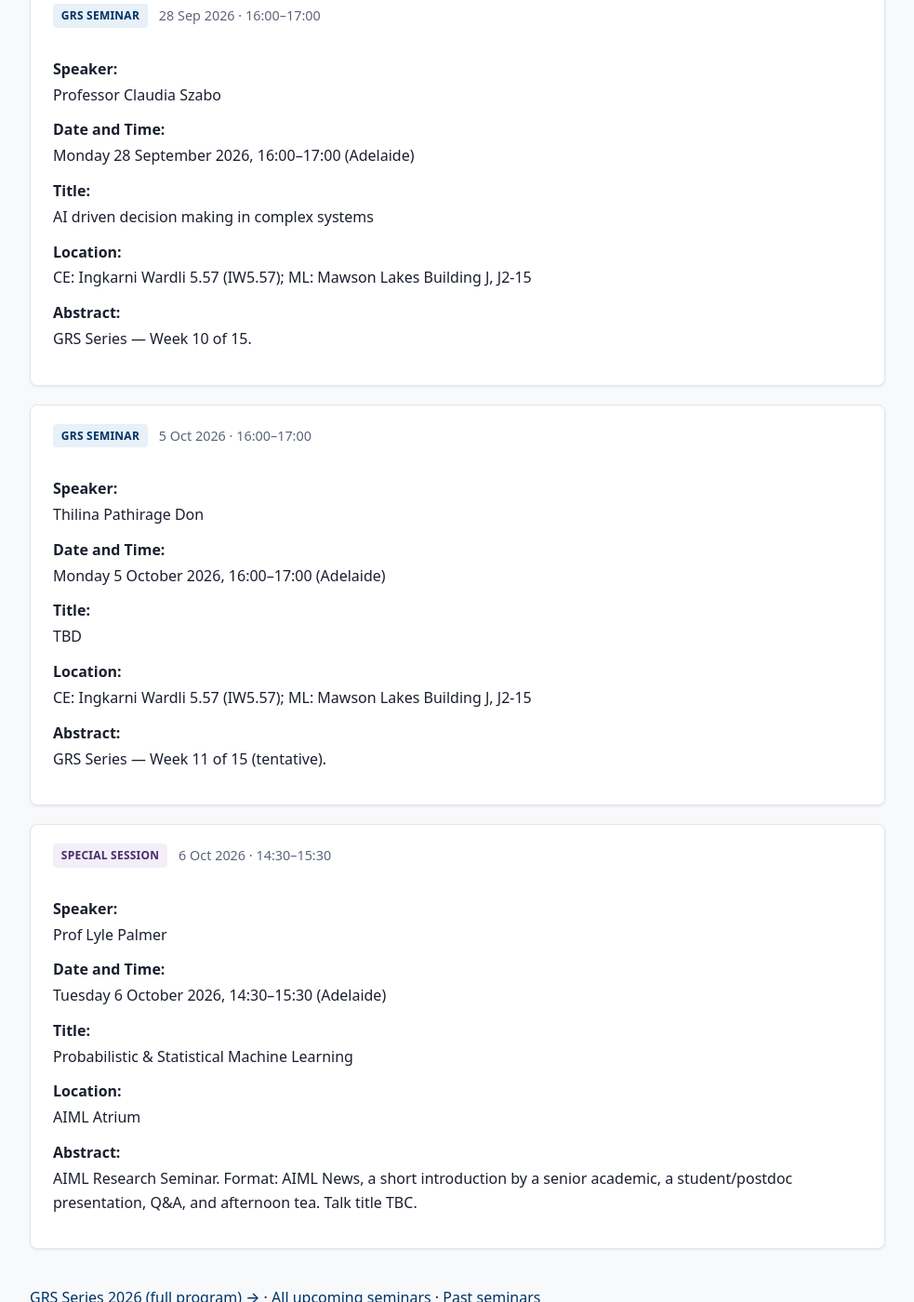
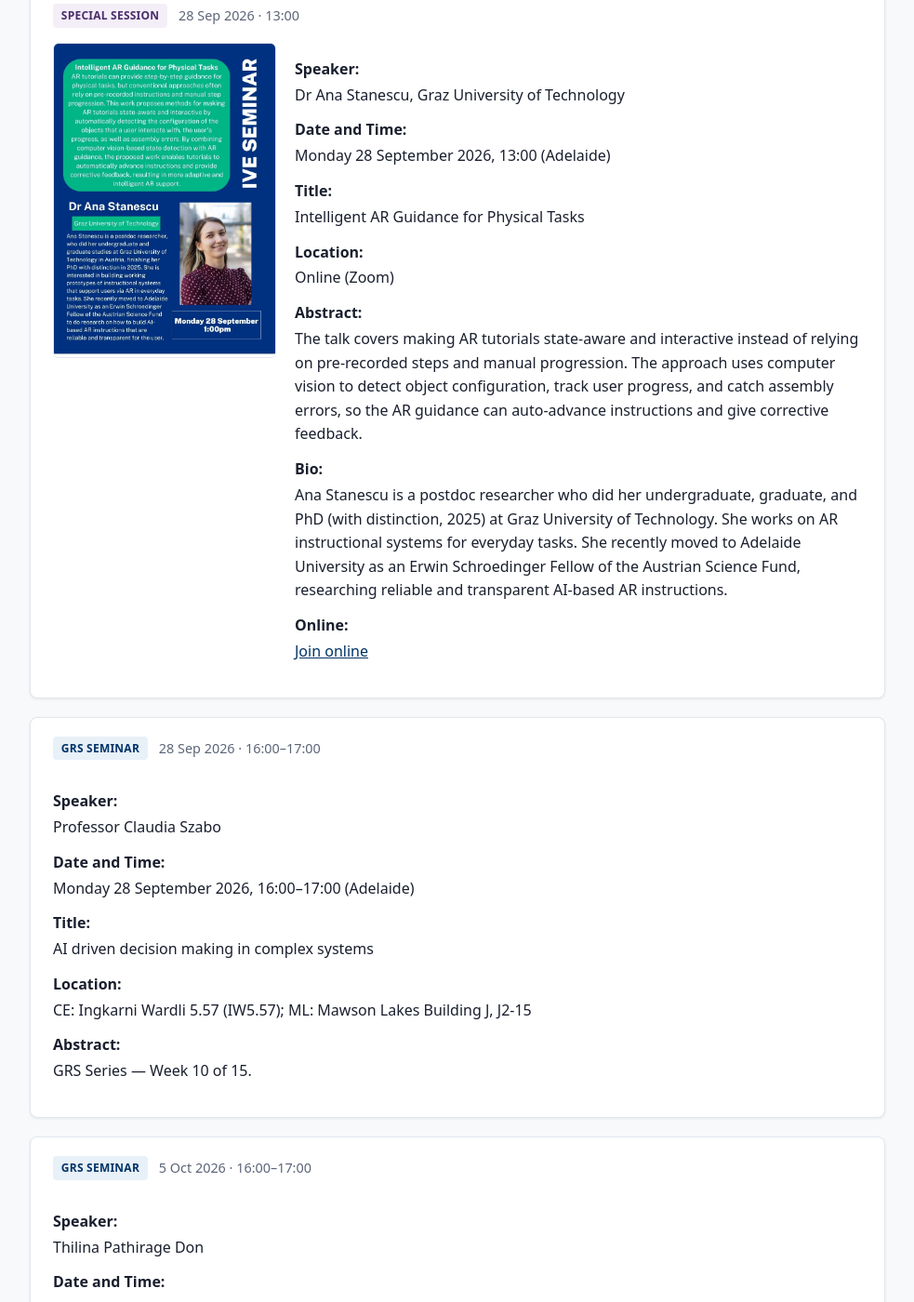
Before and after one commit to ht-timchen/Adelaide-CSIT-GRC, a Jekyll site: the page built from index.md, in a window 1280 px wide and 1400 px high, scrolled down 1324 px. Shown: the whole window at 93% size, without its empty margins (148-1131 px from the left). Built offline with Jekyll 4.4.1, drawn with Linux system fonts in a browser that asks for light colours.

Commit message:
Add Ana Stanescu IVE seminar on 28 September.
Co-authored-by: Cursor <cursoragent@cursor.com>

```diff
--- a/_data/seminars.yml
+++ b/_data/seminars.yml
@@ -556,6 +556,22 @@ seminars:
       AIML Research Seminar. Format: AIML News, a short introduction by a senior academic, a student/postdoc presentation, Q&A, and afternoon tea. Talk title TBC.
     status: scheduled
 
+  - id: special-2026-09-28-ive-stanescu
+    type: special
+    title: "Intelligent AR Guidance for Physical Tasks"
+    speaker: "Dr Ana Stanescu, Graz University of Technology"
+    date: 2026-09-28
+    time: "13:00"
+    location: "Online (Zoom)"
+    image: "/assets/seminars/special-2026-09-28-ive-stanescu.jpg"
+    image_alt: "IVE Seminar poster — Intelligent AR Guidance for Physical Tasks, Monday 28 September 1:00pm. Speaker Dr Ana Stanescu, Graz University of Technology."
+    abstract: |
+      The talk covers making AR tutorials state-aware and interactive instead of relying on pre-recorded steps and manual progression. The approach uses computer vision to detect object configuration, track user progress, and catch assembly errors, so the AR guidance can auto-advance instructions and give corrective feedback.
+    bio: |
+      Ana Stanescu is a postdoc researcher who did her undergraduate, graduate, and PhD (with distinction, 2025) at Graz University of Technology. She works on AR instructional systems for everyday tasks. She recently moved to Adelaide University as an Erwin Schroedinger Fellow of the Austrian Science Fund, researching reliable and transparent AI-based AR instructions.
+    online_url: "https://adelaide.zoom.us/j/82640278384?pwd=cNirpf7n0fnXP3AGnbjcSdwiQ62Vm8.1"
+    status: scheduled
+
   - id: hdr-2026-09-28-series-11
     type: hdr_seminar
     series: hdr-2026
```
Also changed, not shown: assets/seminars/special-2026-09-28-ive-stanescu.jpg (added).
